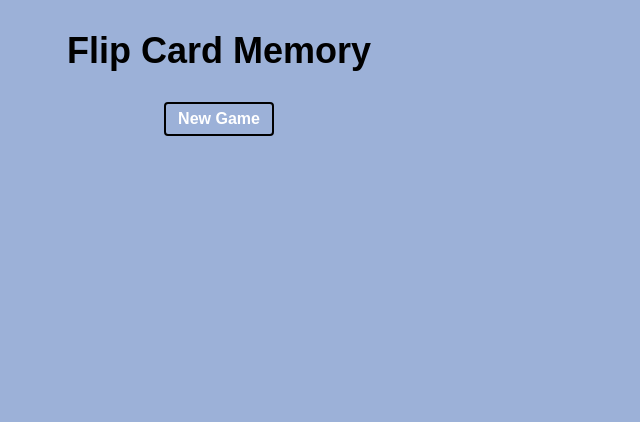
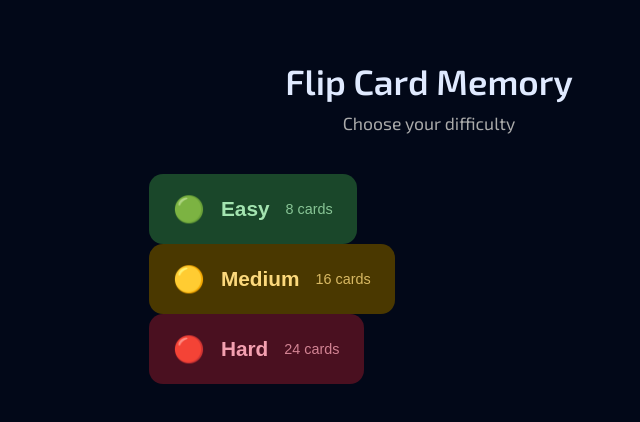
Before and after one commit to Socheat-ux/Flip-Card-Memory-Project, a React (Vite) app in the folder flip-card/: page / in a window 1280 px wide. Shown: the top 422 px of the page, without its empty margins (211-851 px from the left). Built offline with nearby package versions, Linux system fonts and the light colour scheme.

Commit message:
Built function Game, Home

```diff
--- a/flip-card/src/App.jsx
+++ b/flip-card/src/App.jsx
@@ -1,13 +1,23 @@
 import { useState } from "react";
 import React from "react";
 import Game from "./component/Game";
+import Home from "./component/Home";
 
 function App() {
+
+  const [difficulty, setDifficulty] = useState(null);
+
   return (
     <>
       <section className="App">
-        <h1>Flip Card Memory</h1>
-        <button>New Game</button>
+        {difficulty === null ? (
+          <Home onSelect={setDifficulty} />
+        ) : (
+          <Game
+            difficulty={difficulty}
+            onHome={() => setDifficulty(null)}
+          />
+        )}
       </section>
     </>
   )
--- a/flip-card/src/card.js
+++ b/flip-card/src/card.js
@@ -1,38 +1,26 @@
-import card1 from "./assets/card1.jpg";
-import card2 from "./assets/card2.jpg";
-import card3 from "./assets/card3.jpg";
-import card4 from "./assets/card4.jpg";
-import fruit1 from "./assets/fruit1.jpg";
-import fruit2 from "./assets/fruit2.jpg";
-import fruit3 from "./assets/fruit3.jpg";
-import fruit4 from "./assets/fruit4.jpg";
-import animal1 from "./assets/animal1.jpg";
-import animal2 from "./assets/animal2.jpg";
-import animal3 from "./assets/animal3.jpg";
-import animal4 from "./assets/animal4.jpg";
-import flower1 from "./assets/flower1.jpg";
-import flower2 from "./assets/flower2.jpg";
-import flower3 from "./assets/flower3.jpg";
-import flower4 from "./assets/flower4.jpg";
+import card1 from "./asset/card1.png";
+import card2 from "./asset/card2.png";
+import card3 from "./asset/card3.png";
+import card4 from "./asset/card4.png";
+import fruit1 from "./asset/fruit1.png";
+import fruit2 from "./asset/fruit2.png";
+import fruit from "./asset/fruit.png";
+import fruit4 from "./asset/fruit4.png";
+import animal1 from "./asset/animal1.png";
+import animal2 from "./asset/animal2.png";
+import animal3 from "./asset/animal3.png";
+import animal4 from "./asset/animal4.png";
+import flower1 from "./asset/flower1.png";
+import flower2 from "./asset/flower2.png";
+import flower3 from "./asset/flower3.png";
+import flower4 from "./asset/flower4.png";
 
-export const cardImg = [
-   { "src": "./assets/card1.jpg" },
-   { "src": "./assets/card2.jpg" },
-   { "src": "./assets/card3.jpg" },
-   { "src": "./assets/card4.jpg" },
+const cardImg = [
+   { "src": "./asset/card1.png" }, { "src": "./asset/fruit1.png" }, { "src": "./asset/animal1.png" }, { "src": "./asset/flower1.png" },
+   { "src": "./asset/card2.png" }, { "src": "./asset/fruit2.png" }, { "src": "./asset/animal2.png" }, { "src": "./asset/flower2.png" },
+   { "src": "./asset/card3.png" }, { "src": "./asset/fruit.png" },  { "src": "./asset/animal3.png" }, { "src": "./asset/flower3.png" },
+   { "src": "./asset/card4.png" }, { "src": "./asset/fruit4.png" }, { "src": "./asset/animal4.png" }, { "src": "./asset/flower4.png" },
 
-   { "src": "./assets/fruit1.jpg" },
-   { "src": "./assets/fruit2.jpg" },
-   { "src": "./assets/fruit3.jpg" },
-   { "src": "./assets/fruit4.jpg" },
+];
 
-   { "src": "./assets/animal1.jpg" },
-   { "src": "./assets/animal2.jpg" },
-   { "src": "./assets/animal3.jpg" },
-   { "src": "./assets/animal4.jpg" },
-
-   { "src": "./assets/flower1.jpg" },
-   { "src": "./assets/flower2.jpg" },
-   { "src": "./assets/flower3.jpg" },
-   { "src": "./assets/flower4.jpg" },
-];
+export default cardImg;
--- a/flip-card/src/component/Game.jsx
+++ b/flip-card/src/component/Game.jsx
@@ -1,9 +1,106 @@
+import { useEffect, useState } from "react";
+import cardImg from "../card";
+
+//Shuffle Card
+function shuffle(arr, pairs) {
+  return [...arr.slice(0, pairs), ...arr.slice(0, pairs)]
+    .map(card => ({ ...card, id: Math.random() }))
+    .sort(() => Math.random() - 0.5);
+}
+
 
 function Game () {
+
+    const [cards, setCards] = useState(() => shuffle(cardImg, difficulty.pairs));
+    const [choiceOne, setChoiceOne] = useState(null);
+    const [choiceTwo, setChoiceTwo] = useState(null);
+    const [disabled, setDisabled] = useState(false);
+    const [turns, setTurns] = useState(0);
+    const [won, setWon] = useState(null);
+
+    useEffect(() => {
+        if(!choiceOne || !choiceTwo) return;
+        setDisabled(true);
+
+        if (choiceOne.src === choiceTwo.src) {
+            setCards(prev =>
+                prev.map(c => c.src === choiceOne.src ? { ...c, matched: true } : c)
+            );
+            resetTurn();
+        } else {
+            setTimeout(resetTurn, 1000);
+        }
+    }, [choiceOne, choiceTwo]);
+
+    useEffect(() => {
+        if (cards.length > 0 && cards.every(c => c.matched)) setWon(true);
+    }, [cards]);
+
+
+    const handleChoice = (card) => {
+        if (disabled || card.matched) return;
+        if (choiceOne?.id === card.id) return;
+        choiceOne ? setChoiceTwo(card) : setChoiceOne(card);
+    }
+
+    const resetTurn = () => {
+        setChoiceOne(null);
+        setChoiceTwo(null);
+        setTurns(t => t + 1);
+        setDisabled(false);
+    }
+
+    const reStartGame = () => {
+        setCards(shuffleCards(cardImg, difficulty.pairs));
+        setChoiceOne(null);
+        setChoiceTwo(null);
+        setTurns(0);
+        setWon(false);
+        setDisabled(false);
+    }
+
+    const isFlipped = (card) =>{
+        card.matched || choiceOne?.id === card.id || choiceTwo?.id === card.id;
+        const cols = difficulty.pairs === 12 ? 6 : 4;
+    }
+
     return (
-        <>
 
-        </>
+        <div className="game">
+            <div className="game-header">
+                <button className="back-btn" onClick={onHome}>← Home</button>
+                <h2>{difficulty.name} Mode</h2>
+                <button className="restart-btn" onClick={restartGame}>↺ Restart</button>
+            </div>
+
+            <p className="turns">Turns: <strong>{turns}</strong></p>
+
+            {won && (
+                <div className="win-banner">
+                🎉You Won in {turns} turns!
+                <div className="win-actions">
+                    <button onClick={reStartGame}>Play Again</button>
+                    <button onClick={onHome}>Change Level</button>
+                </div>
+                </div>
+            )}
+
+            <div className="card-grid" style={{ gridTemplateColumns: `repeat(${cols}, 1fr)` }}>
+                {cards.map(card => (
+                    <div
+                        key={card.id}
+                        className={`card ${isFlipped(card) ? "flipped" : ""}`}
+                        onClick={() => handleChoice(card)}
+                    >
+                        <div className="card-inner">
+                            <div className="card-front">{card.src}</div>
+                            <div className="card-back">?</div>
+                        </div>
+                    </div>
+                ))}
+            </div>
+        </div>
+
     );
 }
 
--- /dev/null
+++ b/flip-card/src/component/Home.jsx
@@ -0,0 +1,30 @@
+
+const Home = () => {
+    const levels = [
+       {name: "Easy", pairs: 4, emoji: "🟢", desc:"8 cards"},
+       {name: "Medium", pairs: 8, emoji: "🟡", desc:"16 cards"},
+       {name: "Hard", pairs: 12, emoji: "🔴", desc:"24 cards"},
+    ];
+
+    return(
+        <div className="home">
+            <h1>Flip Card Memory</h1>
+            <p className="subtitle">Choose your difficulty</p>
+            <div className="level-grid">
+                {levels.map(level => (
+                <button
+                    key={level.name}
+                    className={`level-btn ${level.name.toLowerCase()}`}
+                    onClick={() => onSelect(level)}
+                >
+                    <span className="level-emoji">{level.emoji}</span>
+                    <span className="level-name">{level.name}</span>
+                    <span className="level-desc">{level.desc}</span>
+                </button>
+                ))}
+            </div>
+        </div>
+    );
+}
+
+export default Home;
--- a/flip-card/src/index.css
+++ b/flip-card/src/index.css
@@ -1,32 +1,91 @@
+
+@import url('https://fonts.googleapis.com/css2?family=Orbitron:wght@400;700;900&family=Exo+2:wght@300;400;600&display=swap');
+
+* { box-sizing: border-box; margin: 0; padding: 0; }
+
 
 body {
-  font-family: sans-serif;
-  margin: 0;
-  text-align: center;
-  font-size: 1.5rem;
-  background-color: rgba(137, 162, 209, 0.836);
-  color: black;
-
+  background: #020818;
+  color: #e0eaff;
+  font-family: 'Exo 2', sans-serif;
+  min-height: 100vh;
+  overflow-x: hidden;
 }
 
-.App {
-  max-width: 860px;
-  margin: 40 auto;
+.App { max-width: 640px; margin: 0 auto; padding: 20px; text-align: center; }
+
+/* ── Home Screen ── */
+.home { padding: 40px 20px; }
+.home h1 { font-size: 2.2rem; margin-bottom: 10px; }
+.subtitle { color: #aaa; margin-bottom: 40px; font-size: 1.1rem; }
+
+.level-btn {
+  display: flex;
+  align-items: center;
+  gap: 16px;
+  padding: 20px 24px;
+  border: none;
+  border-radius: 14px;
+  cursor: pointer;
+  font-size: 1rem;
+  transition: transform 0.15s, opacity 0.15s;
+}
+.level-btn:hover { transform: scale(1.03); opacity: 0.9; }
+
+.level-btn.easy   { background: #1a472a; color: #a3e4b0; }
+.level-btn.medium { background: #4a3800; color: #fcd97c; }
+.level-btn.hard   { background: #4a1020; color: #f4a0b0; }
+
+.level-emoji { font-size: 1.6rem; }
+.level-name  { font-size: 1.3rem; font-weight: bold; flex: 1; text-align: left; }
+.level-desc  { font-size: 0.9rem; opacity: 0.8; }
+
+/* ── Game Screen ── */
+.game-header {
+  display: flex;
+  justify-content: space-between;
+  align-items: center;
+  margin-bottom: 16px;
+}
+.back-btn, .restart-btn {
+  background: #0f3460; color: white; border: none;
+  padding: 8px 16px; border-radius: 8px; cursor: pointer;
+}
+.back-btn:hover, .restart-btn:hover { background: #1a4a80; }
+
+.turns { margin-bottom: 16px; font-size: 1.1rem; }
+
+.win-banner {
+  background: #0f3460;
+  border: 2px solid #e94560;
+  padding: 16px;
+  border-radius: 10px;
+  margin-bottom: 16px;
+  font-size: 1.3rem;
+  font-weight: bold;
+}
+.win-actions { display: flex; gap: 12px; justify-content: center; margin-top: 12px; }
+.win-actions button {
+  background: #e94560; color: white; border: none;
+  padding: 8px 20px; border-radius: 8px; cursor: pointer; font-size: 0.95rem;
 }
 
-button {
-  background: none;
-  border: 2px solid black;
-  border-radius: 4px;
-  padding: 6px 12px;
-  color: #fff;
-  font-size: 1rem;
-  cursor: pointer;
-  font-weight: bold;
+.card-grid { display: grid; gap: 10px; }
 
+.card { height: 90px; perspective: 1000px; cursor: pointer; }
+.card-inner {
+  position: relative; width: 100%; height: 100%;
+  transition: transform 0.5s;
+  transform-style: preserve-3d;
 }
+.card.flipped .card-inner { transform: rotateY(180deg); }
 
-button:hover {
-  background: #dc5f89;
-  color: #fff;
+.card-front, .card-back {
+  position: absolute; width: 100%; height: 100%;
+  backface-visibility: hidden;
+  border-radius: 10px;
+  display: flex; align-items: center; justify-content: center;
+  font-size: 2rem;
 }
+.card-front { background: #16213e; transform: rotateY(180deg); }
+.card-back  { background: #0f3460; border: 2px solid #e94560; }
```
Also changed, not shown: flip-card/src/component/Header.jsx (deleted, +0 -9 lines).
